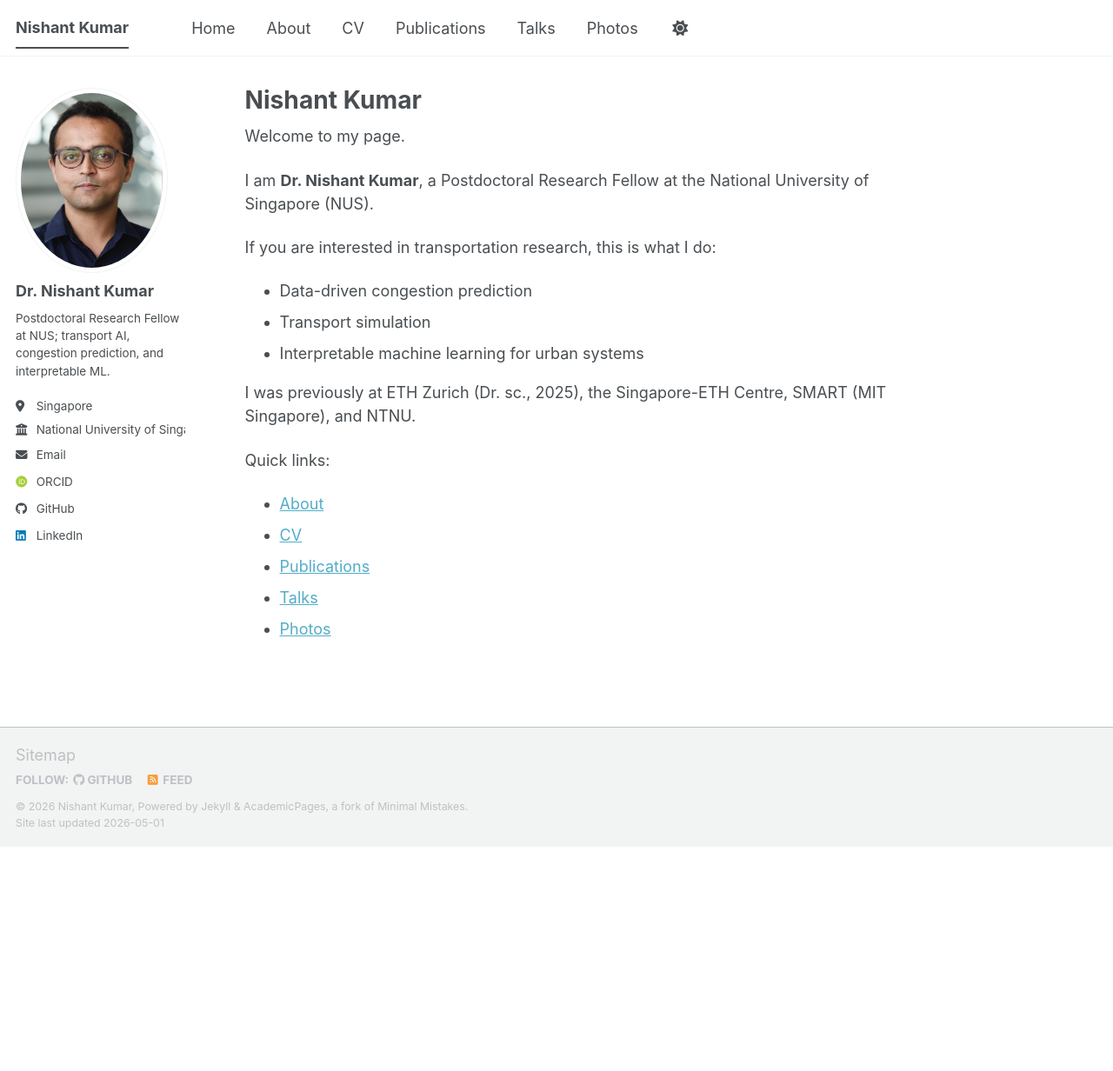
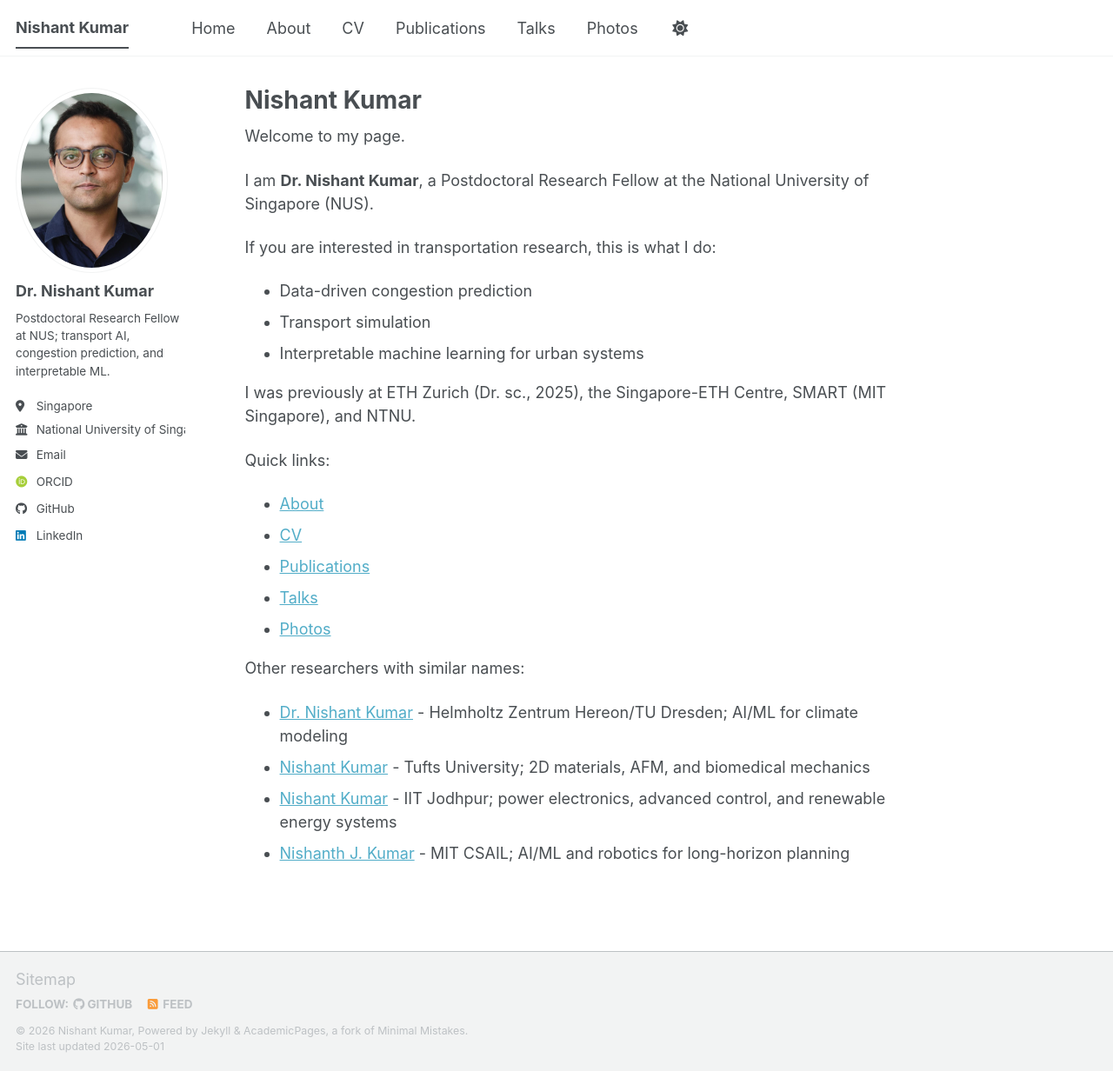
Before and after one commit to abcnishant007/abcnishant007.github.io, a Jekyll site: the page built from _pages/about.md, in a window 1280 px wide and 1232 px high. Shown: the whole window at 87% size. Built offline with Jekyll 4.4.1, drawn with Linux system fonts in a browser that asks for light colours; some web fonts are replaced; a script bundle is joined from its source files by our own code; library files that are not in the unit come from our copies.

```diff
--- a/_pages/about.md
+++ b/_pages/about.md
@@ -23,3 +23,9 @@ Quick links:
 - [Publications](/publications/)
 - [Talks](/talks/)
 - [Photos](/photos/)
+
+Other researchers with similar names:
+- [Dr. Nishant Kumar](https://nish03.github.io) - Helmholtz Zentrum Hereon/TU Dresden; AI/ML for climate modeling
+- [Nishant Kumar](https://orcid.org/0000-0002-2814-8803) - Tufts University; 2D materials, AFM, and biomedical mechanics
+- [Nishant Kumar](https://iitj.ac.in/People/Profile/bcc4a5b6-0c7d-42b3-bf7e-aaa7c1263d67) - IIT Jodhpur; power electronics, advanced control, and renewable energy systems
+- [Nishanth J. Kumar](https://nishanthjkumar.com) - MIT CSAIL; AI/ML and robotics for long-horizon planning
```
Also changed, not shown: _pages/photos.md (+3 -4 lines).
